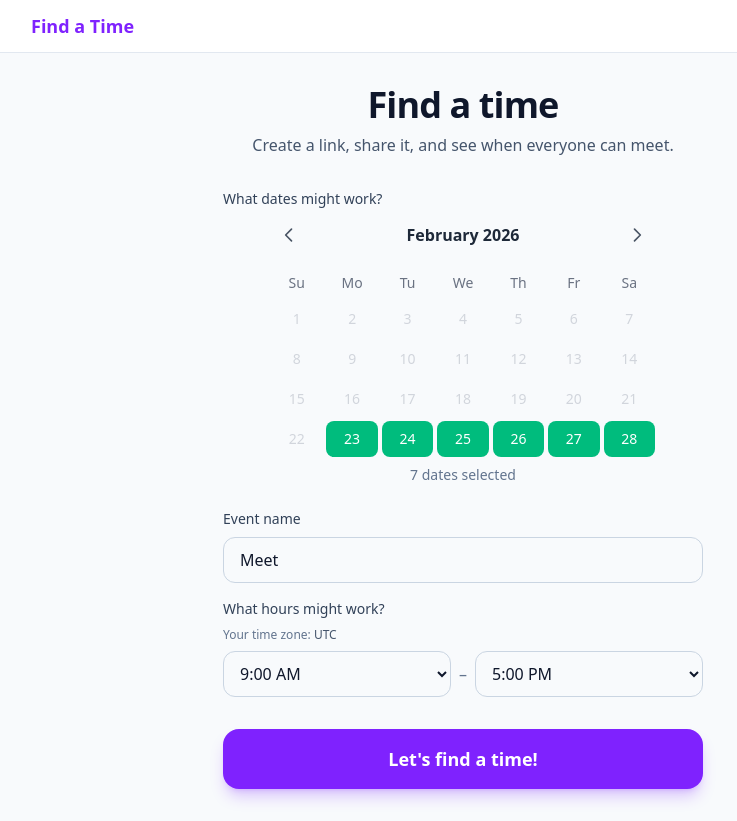
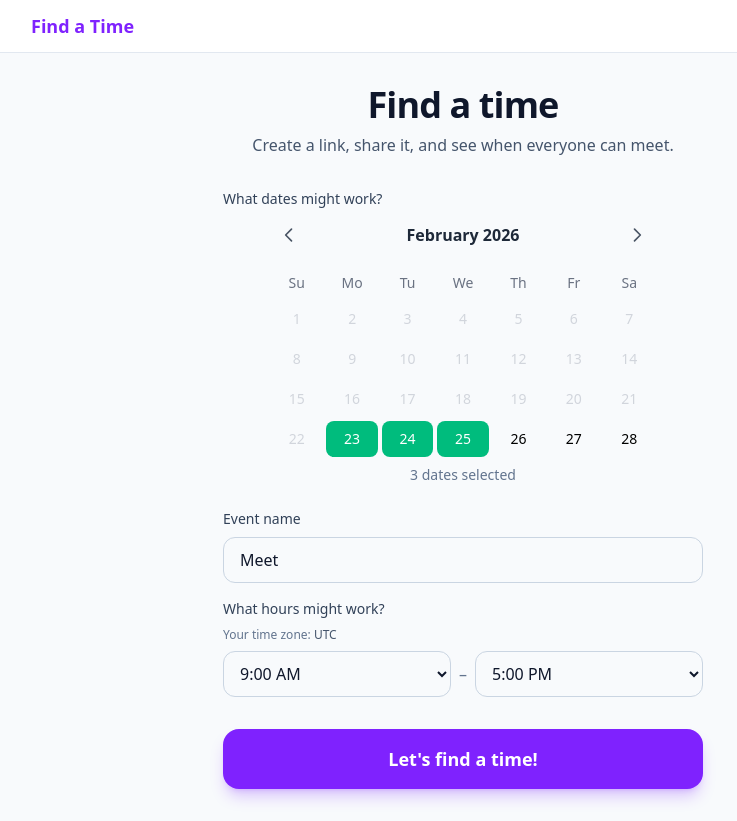
Before and after one commit to andresjmorales/find-a-time, a Next.js app: page / in a window 1280 px wide. Shown: the whole page, without its empty margins (177-914 px from the left). Built offline with nearby package versions, Linux system fonts and the light colour scheme.

Commit message:
fix selection

```diff
--- a/src/app/page.tsx
+++ b/src/app/page.tsx
@@ -4,10 +4,16 @@ import { useState, useEffect } from "react";
 import { useRouter } from "next/navigation";
 import DatePicker from "@/components/DatePicker";
 
+/** Number of preset days selected by default: today, tomorrow, and the day after. */
+export const DEFAULT_PRESET_DAYS_COUNT = 3;
+
+/** Maximum number of dates the user can select (easy to change for future use cases). */
+export const MAX_PRESET_DAYS_LIMIT = 7;
+
 function getDefaultDates(): string[] {
   const dates: string[] = [];
   const today = new Date();
-  for (let i = 0; i < 7; i++) {
+  for (let i = 0; i < DEFAULT_PRESET_DAYS_COUNT; i++) {
     const d = new Date(today);
     d.setDate(today.getDate() + i);
     dates.push(
@@ -96,13 +102,17 @@ export default function Home() {
         </p>
       </div>
 
-      {/* Calendar — always visible, next 7 days pre-selected */}
+      {/* Calendar — always visible, today/tomorrow/day after pre-selected, up to MAX_PRESET_DAYS_LIMIT */}
       <div className="mb-6">
         <label className="block text-sm font-medium text-slate-700 mb-2">
           What dates might work?
         </label>
         <div className="flex justify-center">
-          <DatePicker selectedDates={dates} onDatesChange={setDates} />
+          <DatePicker
+            selectedDates={dates}
+            onDatesChange={setDates}
+            maxDates={MAX_PRESET_DAYS_LIMIT}
+          />
         </div>
         {dates.length > 0 && (
           <p className="text-sm text-slate-500 mt-2 text-center">
--- a/src/components/AvailabilityGrid.tsx
+++ b/src/components/AvailabilityGrid.tsx
@@ -107,7 +107,7 @@ export default function AvailabilityGrid(props: Props) {
     return (
       <div className="overflow-x-auto">
         <div
-          className="inline-grid gap-0"
+          className="inline-grid gap-0 pt-3"
           style={{
             gridTemplateColumns: `80px repeat(${dates.length}, minmax(100px, 1fr))`,
           }}
@@ -125,7 +125,9 @@ export default function AvailabilityGrid(props: Props) {
           {hours.map((hour) =>
             [0, 1].map((half) => (
               <Fragment key={`row-${hour}-${half}`}>
-                <div className="text-right pr-3 text-xs text-slate-500 flex items-center justify-end h-6">
+                <div
+                  className={`text-right pr-3 text-xs text-slate-500 flex items-center justify-end h-6 ${half === 0 ? "-mt-3" : ""}`}
+                >
                   {half === 0 ? formatHour(hour) : ""}
                 </div>
                 {dates.map((date) => {
@@ -316,7 +318,7 @@ export default function AvailabilityGrid(props: Props) {
       </div>
 
       <div
-        className="inline-grid gap-0 relative"
+        className="inline-grid gap-0 relative pt-4"
         style={{
           gridTemplateColumns: `80px repeat(${dates.length}, minmax(100px, 1fr))`,
         }}
@@ -334,7 +336,9 @@ export default function AvailabilityGrid(props: Props) {
         {hours.map((hour) =>
           [0, 1].map((half) => (
             <Fragment key={`row-${hour}-${half}`}>
-              <div className="text-right pr-3 text-xs text-slate-500 flex items-center justify-end h-8">
+              <div
+                className={`text-right pr-3 text-xs text-slate-500 flex items-center justify-end h-8 ${half === 0 ? "-mt-4" : ""}`}
+              >
                 {half === 0 ? formatHour(hour) : ""}
               </div>
               {dates.map((date) => {
--- a/src/components/DatePicker.tsx
+++ b/src/components/DatePicker.tsx
@@ -5,6 +5,8 @@ import { useState } from "react";
 interface DatePickerProps {
   selectedDates: string[];
   onDatesChange: (dates: string[]) => void;
+  /** Maximum number of dates that can be selected (optional). */
+  maxDates?: number;
 }
 
 function getDaysInMonth(year: number, month: number): number {
@@ -22,6 +24,7 @@ function formatDate(year: number, month: number, day: number): string {
 export default function DatePicker({
   selectedDates,
   onDatesChange,
+  maxDates,
 }: DatePickerProps) {
   const today = new Date();
   const [viewYear, setViewYear] = useState(today.getFullYear());
@@ -38,8 +41,9 @@ export default function DatePicker({
   function toggleDate(dateStr: string) {
     if (selectedDates.includes(dateStr)) {
       onDatesChange(selectedDates.filter((d) => d !== dateStr));
-    } else {
-      onDatesChange([...selectedDates, dateStr]);
+    } else if (maxDates == null || selectedDates.length < maxDates) {
+      const next = [...selectedDates, dateStr].sort();
+      onDatesChange(next);
     }
   }
 
```
